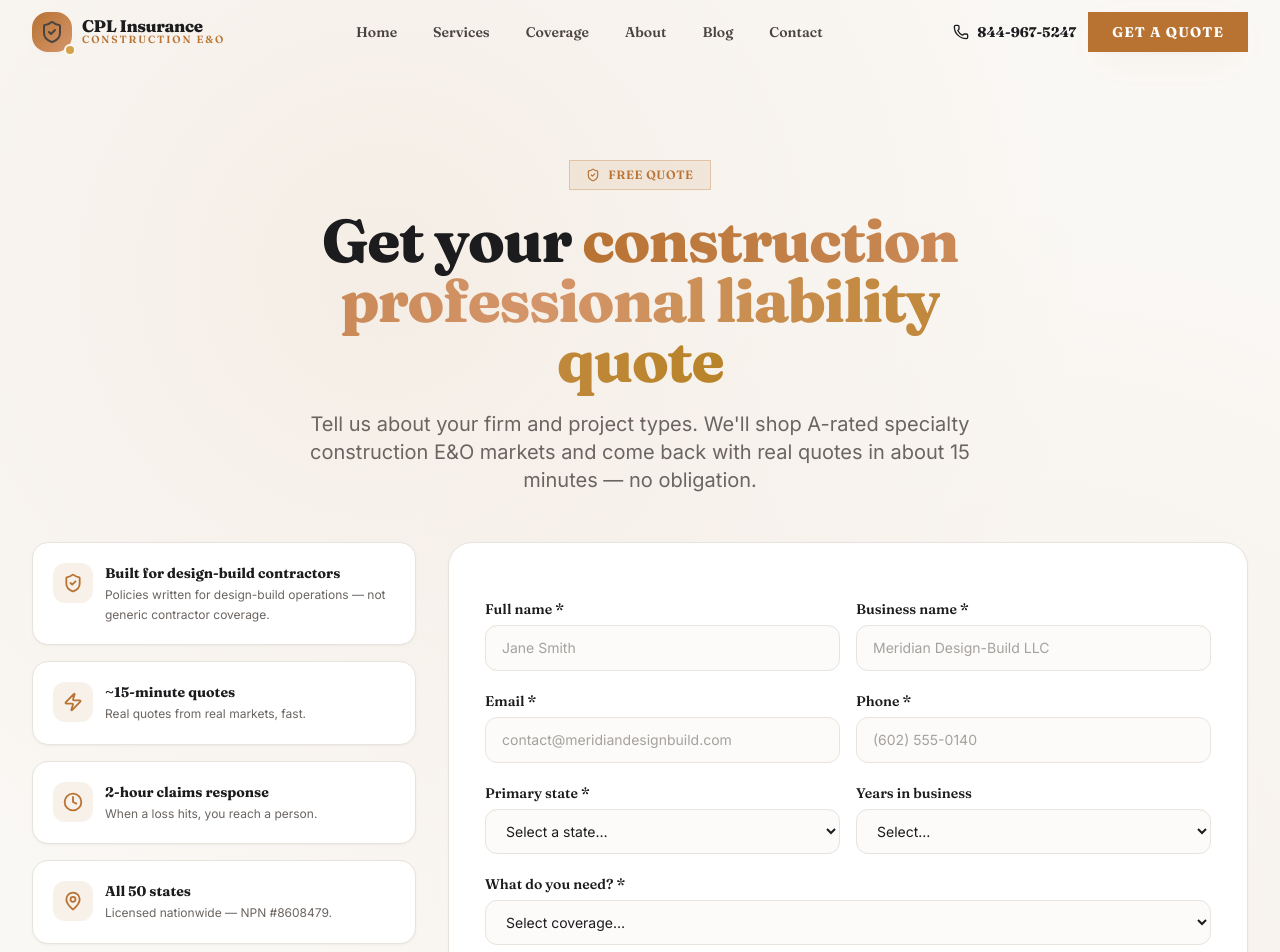
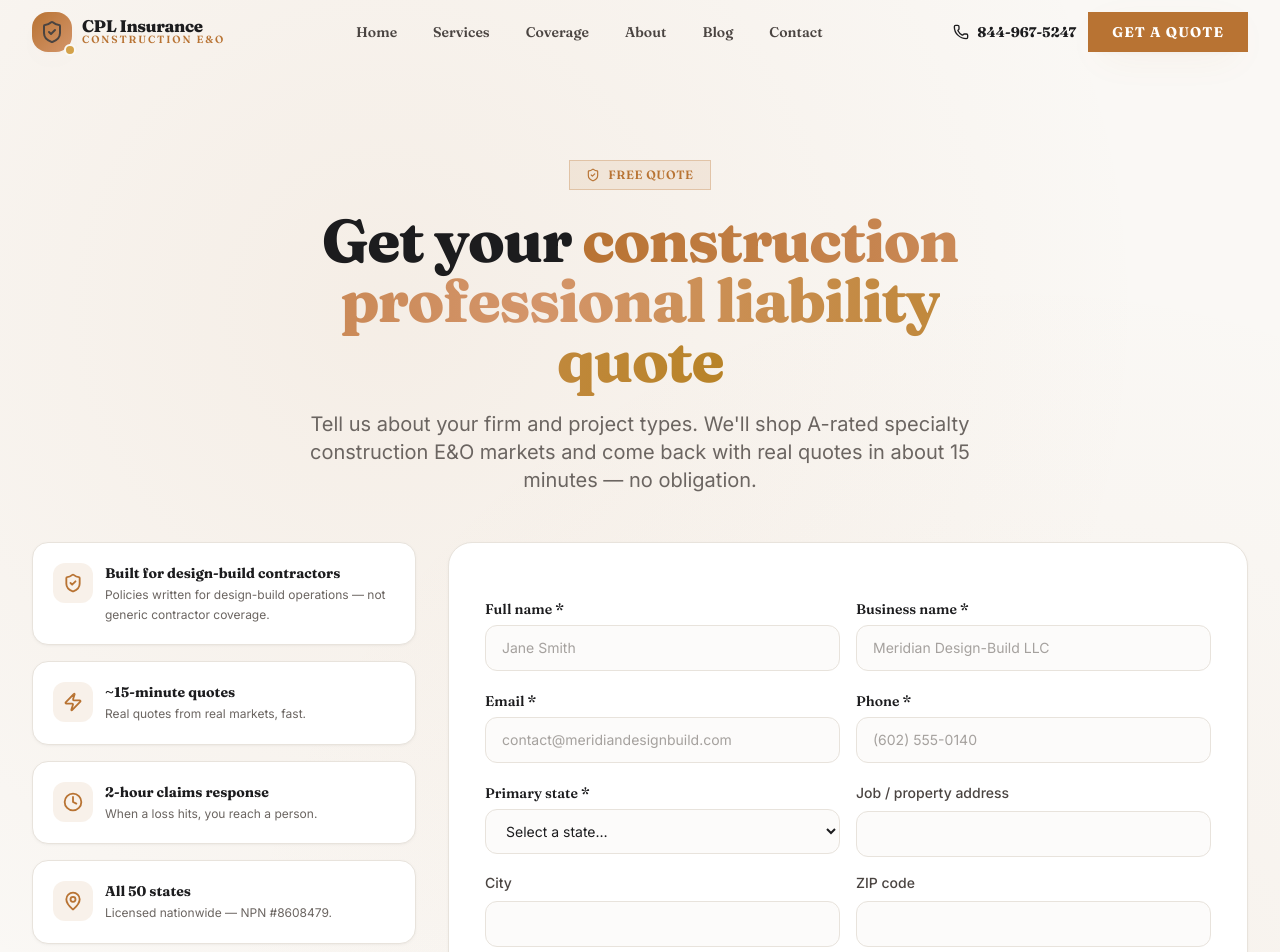
Before and after one commit to MCERQUA/constructionprofessionalliability.com, a Next.js app: page /quote in a window 1280 px wide. Shown: the top 952 px of the page. Built offline with nearby package versions, Linux system fonts and the light colour scheme.

Commit message:
forms: address block (street/city/state/zip) — fleet rule 2026-09-03

```diff
--- a/src/app/quote/page.tsx
+++ b/src/app/quote/page.tsx
@@ -20,7 +20,7 @@ const trustItems = [
 
 export default function QuotePage() {
   const [formData, setFormData] = useState({
-    name: "", businessName: "", email: "", phone: "", state: "", serviceType: "", yearsInBusiness: "", message: "", "bot-field": "",
+    name: "", businessName: "", email: "", phone: "", state: "", serviceType: "", yearsInBusiness: "", message: "", "bot-field": "", street_address: "", city: "", zip: "",
   });
   const [submitted, setSubmitted] = useState(false);
   const [submitting, setSubmitting] = useState(false);
@@ -118,6 +118,19 @@ export default function QuotePage() {
                         <div><label htmlFor="state" className={labelClass}>Primary state *</label>
                           <select id="state" name="state" required value={formData.state} onChange={handleChange} className={inputClass}><option value="">Select a state…</option>{US_STATES.map((s) => (<option key={s} value={s}>{s}</option>))}</select>
                         </div>
+                    <div>
+                      <label className="block text-sm font-medium mb-2">Job / property address</label>
+                      <input name="street_address" type="text" value={formData.street_address} onChange={handleChange} className={inputClass} />
+                    </div>
+                    <div>
+                      <label className="block text-sm font-medium mb-2">City</label>
+                      <input name="city" type="text" value={formData.city} onChange={handleChange} className={inputClass} />
+                    </div>
+                    <div>
+                      <label className="block text-sm font-medium mb-2">ZIP code</label>
+                      <input name="zip" type="text" inputMode="numeric" pattern="[0-9]{5}(-[0-9]{4})?" maxLength={10} value={formData.zip} onChange={handleChange} className={inputClass} />
+                    </div>
+
                         <div><label htmlFor="yearsInBusiness" className={labelClass}>Years in business</label>
                           <select id="yearsInBusiness" name="yearsInBusiness" value={formData.yearsInBusiness} onChange={handleChange} className={inputClass}><option value="">Select…</option>{YEARS_OPTIONS.map((y) => (<option key={y} value={y}>{y}</option>))}</select>
                         </div>
```
Also changed, not shown: public/__forms.html (+13 -1 lines).
